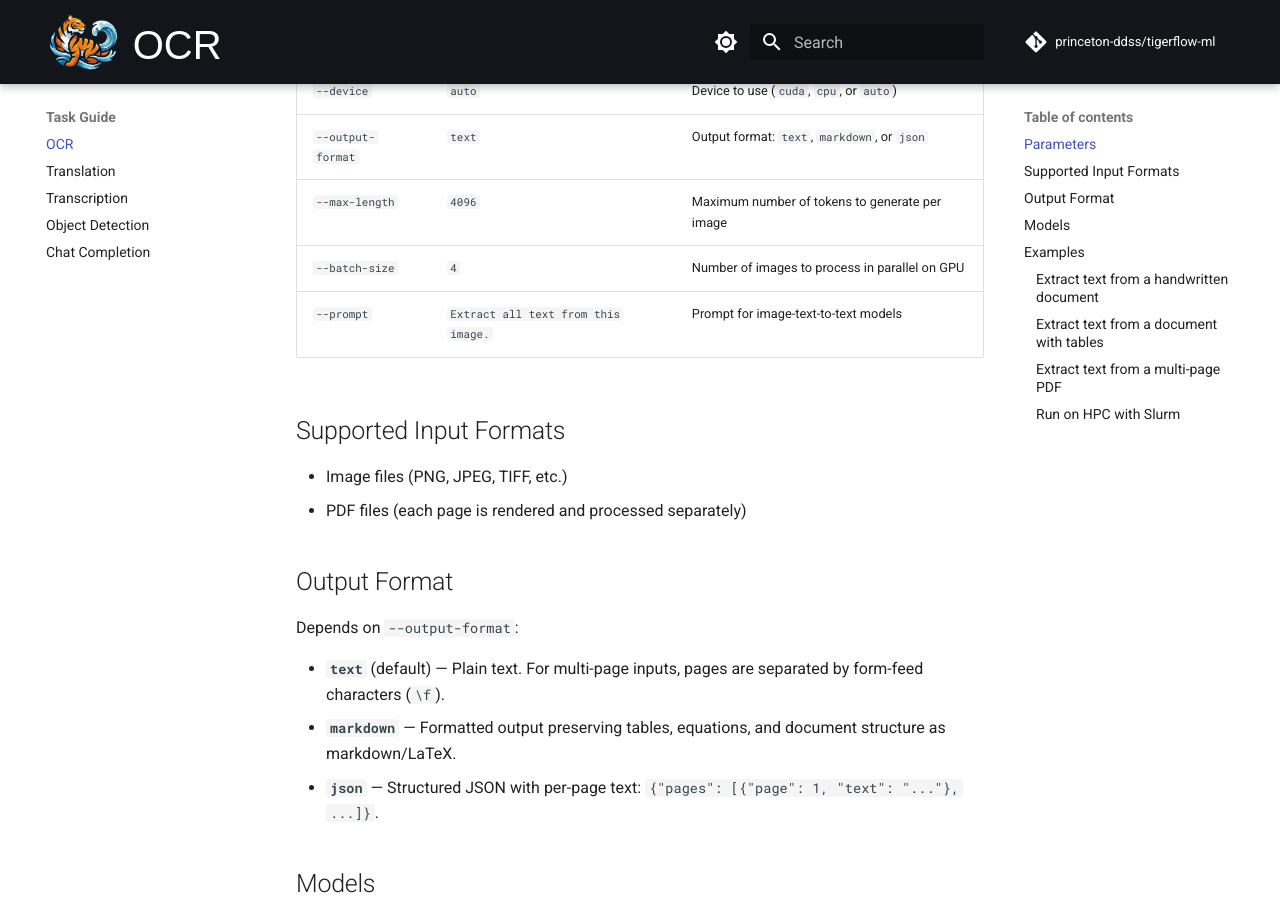
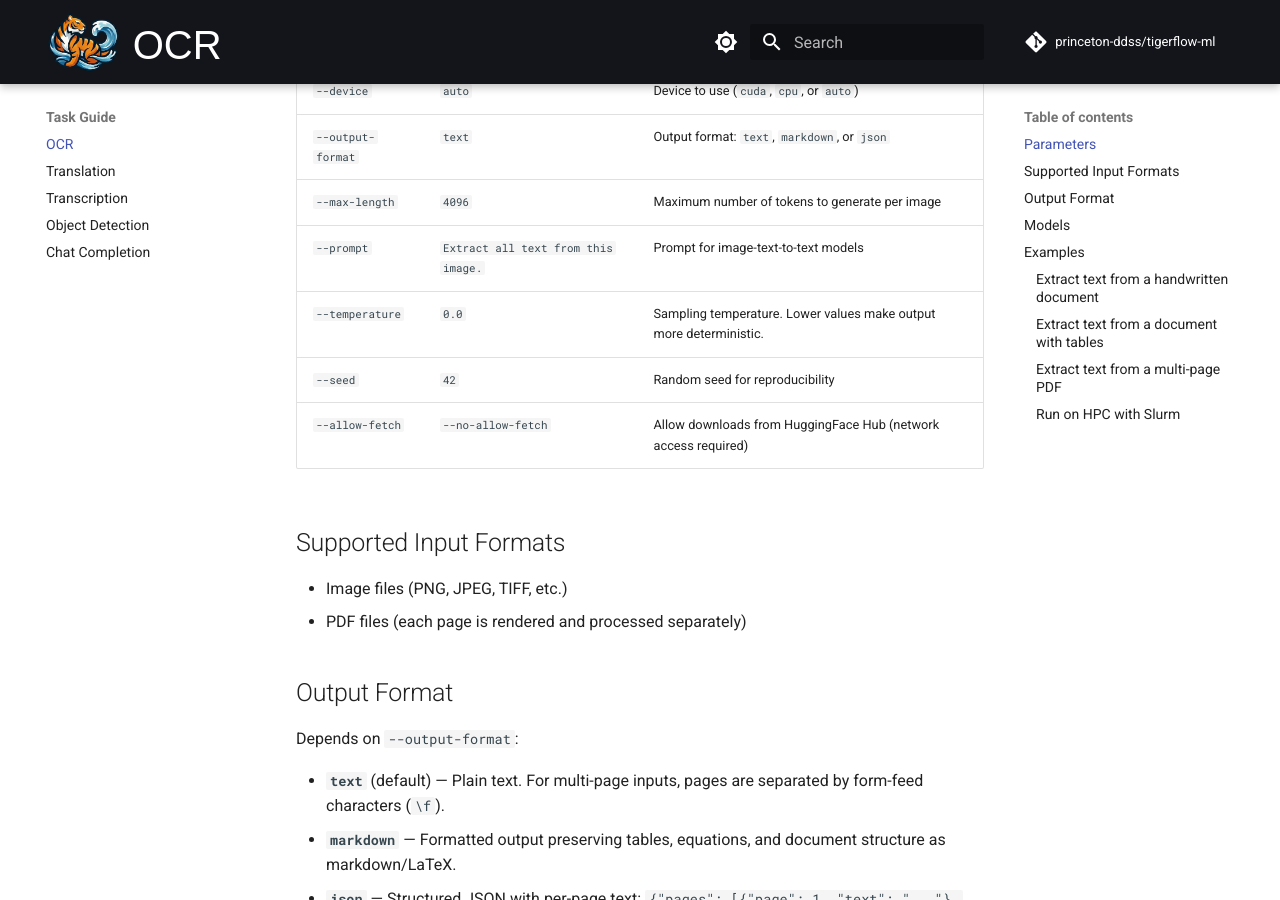
Before and after one commit to princeton-ddss/tigerflow-ml, an MkDocs documentation site: the page built from docs/mkdocs/tasks/ocr.md, in a window 1280 px wide and 900 px high, scrolled down 464 px. Built offline with MkDocs 1.6.1 and Material for MkDocs 9.7.7, drawn with Linux system fonts in a browser that asks for light colours; some web fonts are replaced; comment, search, counter and statistics services are not loaded; the version menu is left out.

Commit message:
docs: update ocr doc params

```diff
--- a/docs/mkdocs/tasks/ocr.md
+++ b/docs/mkdocs/tasks/ocr.md
@@ -12,8 +12,11 @@ Extract text from images and PDFs using HuggingFace image-text-to-text models.
 | `--device`        | `auto`                        | Device to use (`cuda`, `cpu`, or `auto`)       |
 | `--output-format` | `text`                        | Output format: `text`, `markdown`, or `json`   |
 | `--max-length`    | `4096`                        | Maximum number of tokens to generate per image |
-| `--batch-size`    | `4`                           | Number of images to process in parallel on GPU |
 | `--prompt`        | `Extract all text from this image.` | Prompt for image-text-to-text models     |
+| `--temperature`   | `0.0`                         | Sampling temperature. Lower values make output more deterministic. |
+| `--seed`          | `42`                          | Random seed for reproducibility |
+| `--allow-fetch`   | `--no-allow-fetch`            | Allow downloads from HuggingFace Hub (network access required) |
+
 
 ## Supported Input Formats
 
```
